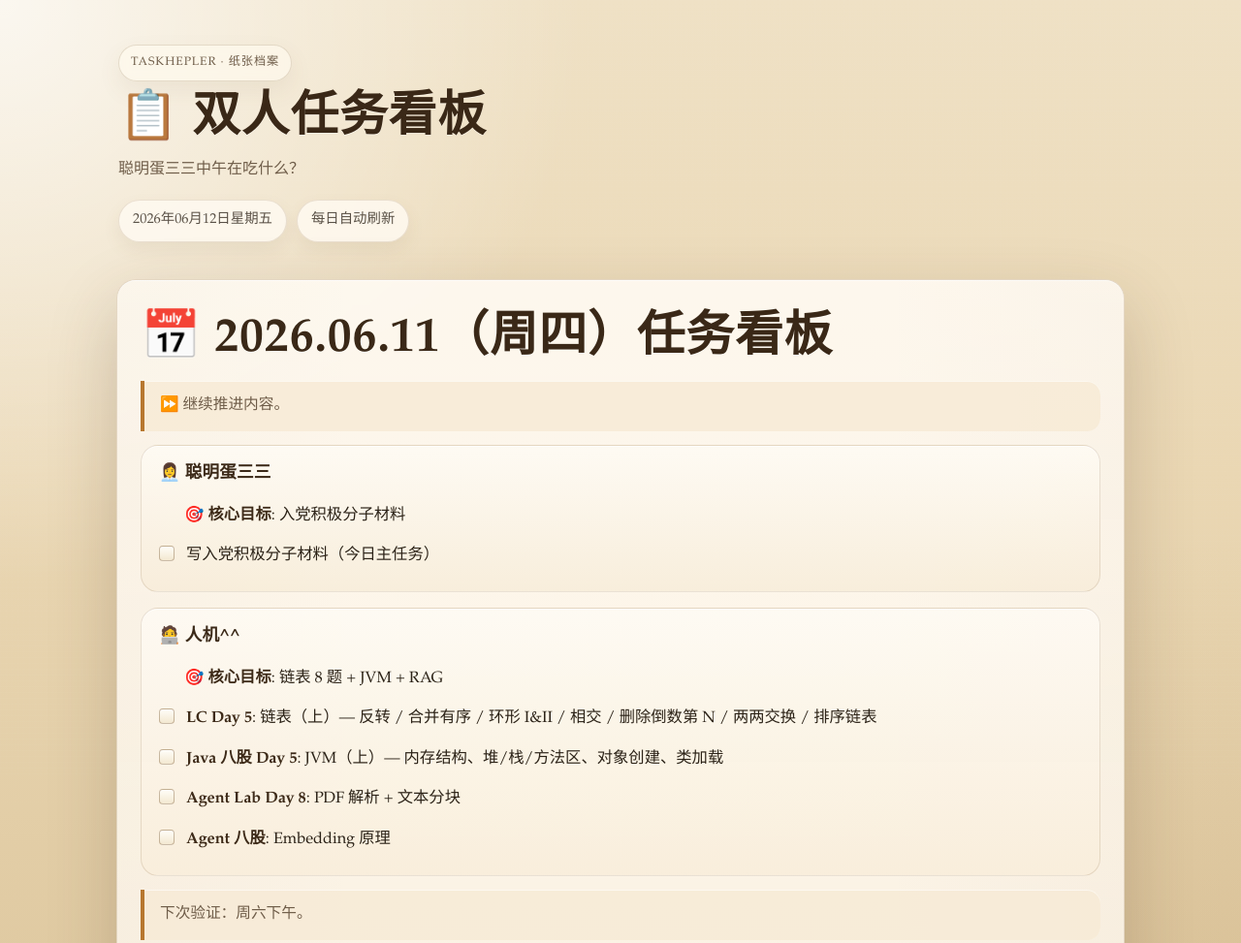
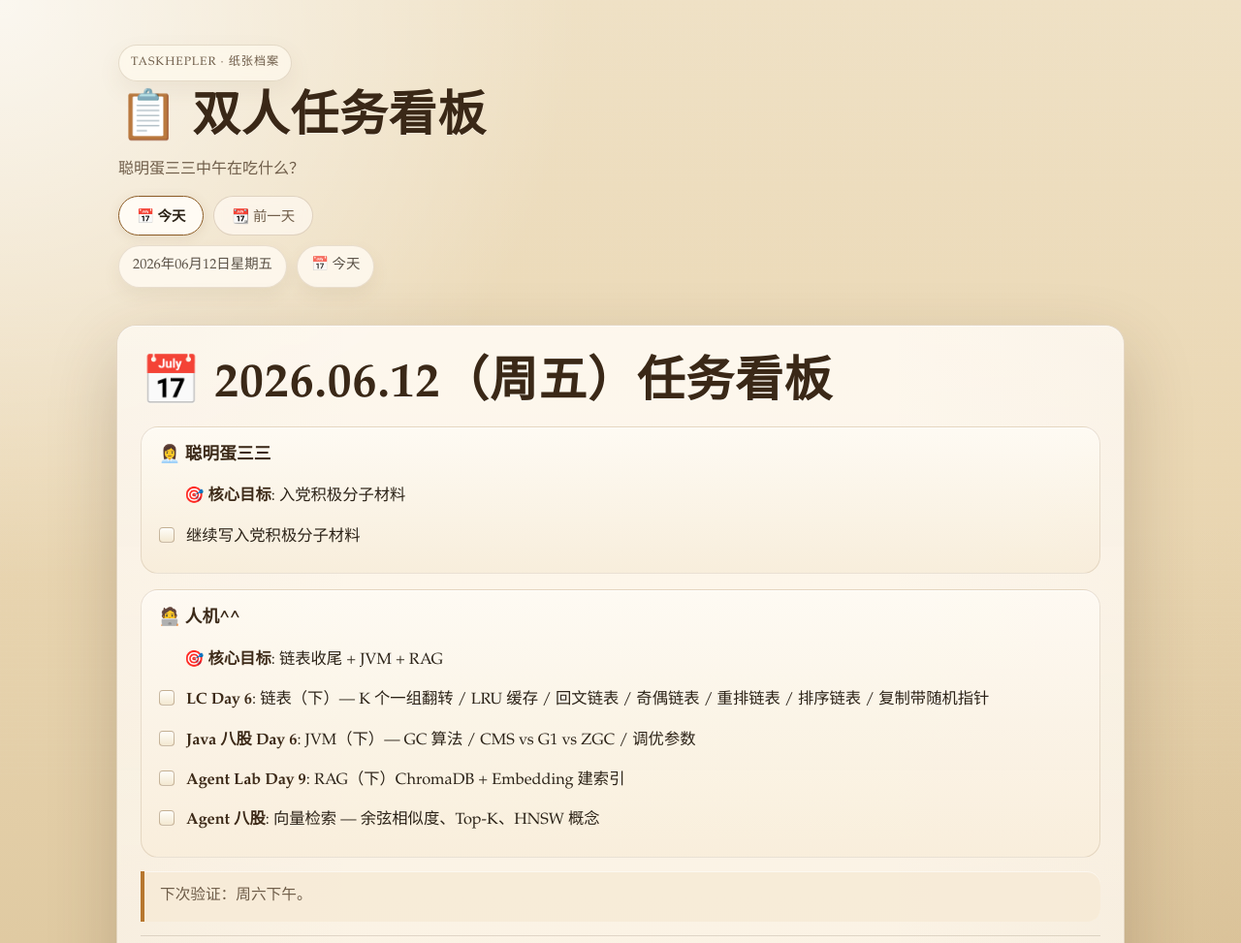
Before and after one commit to rendshow/task-board, a plain HTML site: page index.html in a window 1280 px wide. Shown: the top 973 px of the page at 97% size. Drawn offline with nearby package versions, Linux system fonts and the light colour scheme.

Commit message:
网页加前天按钮+历史标记机制，三三继续写材料，人机进入Day6

```diff
--- a/KANBAN.md
+++ b/KANBAN.md
@@ -1,17 +1,15 @@
-# 📅 2026.06.11（周四）任务看板
-
-> ⏩ 继续推进内容。
+# 📅 2026.06.12（周五）任务看板
 
 ### 👩‍💼 聪明蛋三三
 - 🎯 **核心目标**: 入党积极分子材料
-- [ ] 写入党积极分子材料（今日主任务）
+- [ ] 继续写入党积极分子材料
 
 ### 🧑‍💻 人机^^
-- 🎯 **核心目标**: 链表 8 题 + JVM + RAG
-- [ ] **LC Day 5**: 链表（上）— 反转 / 合并有序 / 环形 I&II / 相交 / 删除倒数第 N / 两两交换 / 排序链表
-- [ ] **Java 八股 Day 5**: JVM（上）— 内存结构、堆/栈/方法区、对象创建、类加载
-- [ ] **Agent Lab Day 8**: PDF 解析 + 文本分块
-- [ ] **Agent 八股**: Embedding 原理
+- 🎯 **核心目标**: 链表收尾 + JVM + RAG
+- [ ] **LC Day 6**: 链表（下）— K 个一组翻转 / LRU 缓存 / 回文链表 / 奇偶链表 / 重排链表 / 排序链表 / 复制带随机指针
+- [ ] **Java 八股 Day 6**: JVM（下）— GC 算法 / CMS vs G1 vs ZGC / 调优参数
+- [ ] **Agent Lab Day 9**: RAG（下）ChromaDB + Embedding 建索引
+- [ ] **Agent 八股**: 向量检索 — 余弦相似度、Top-K、HNSW 概念
 
 > 下次验证：周六下午。
 
@@ -19,7 +17,5 @@
 
 > 🥶 **今日冷笑话**
 >
-> 面试官："你简历上写'精通 Python 多线程'，能展开讲讲吗？"
-> 程序员："好的。Python 有一个叫做 GIL 的东西，它保证了同一时刻只有一个线程在运行。"
-> 面试官："……这不就是单线程吗？"
-> 程序员："对，所以我的多线程经验主要发生在梦里。"
+> 面试官："请描述一下 Java GC 的工作流程。"
+> 程序员："GC 就像我妈——我不用主动清理垃圾，它会在我最不方便的时候突然出现，然后把我正在用的东西也收走。"
--- a/index.html
+++ b/index.html
@@ -96,11 +96,43 @@
             font-size: 1rem;
         }
 
+        .nav-bar {
+            display: flex;
+            gap: 10px;
+            margin: 12px 0 0;
+        }
+
+        .nav-btn {
+            padding: 8px 18px;
+            border-radius: 999px;
+            border: 1px solid rgba(123, 87, 49, 0.22);
+            background: rgba(255, 250, 242, 0.7);
+            color: var(--muted);
+            font-family: inherit;
+            font-size: 0.9rem;
+            cursor: pointer;
+            transition: all 0.2s;
+            backdrop-filter: blur(4px);
+        }
+
+        .nav-btn:hover {
+            border-color: var(--accent);
+            color: var(--ink);
+        }
+
+        .nav-btn.active {
+            background: rgba(255, 252, 246, 0.95);
+            border-color: var(--accent);
+            color: var(--ink);
+            font-weight: 600;
+            box-shadow: 0 2px 12px rgba(120, 89, 54, 0.12);
+        }
+
         .meta-row {
             display: flex;
             flex-wrap: wrap;
             gap: 10px;
-            margin-top: 16px;
+            margin-top: 10px;
         }
 
         .chip {
@@ -356,10 +388,14 @@
         <header class="masthead">
             <div class="eyebrow">TaskHepler · 纸张档案</div>
             <h1>📋 双人任务看板</h1>
-            <p class="subtitle">聪明蛋三三中午在吃什么？</p>
+            <p class="subtitle" id="subtitle-text">聪明蛋三三中午在吃什么？</p>
+            <nav class="nav-bar">
+                <button class="nav-btn active" data-src="KANBAN.md" data-label="今日">📅 今天</button>
+                <button class="nav-btn" data-src="PREV.md" data-label="昨日">📆 前一天</button>
+            </nav>
             <div class="meta-row">
                 <span class="chip" id="date-chip"></span>
-                <span class="chip">每日自动刷新</span>
+                <span class="chip" id="view-chip">📅 今天</span>
             </div>
         </header>
 
@@ -371,11 +407,19 @@
     </main>
 
     <script>
-        (async () => {
+        (() => {
             const loading = document.getElementById('loading');
             const error = document.getElementById('error');
             const content = document.getElementById('content');
             const dateChip = document.getElementById('date-chip');
+            const viewChip = document.getElementById('view-chip');
+            const subtitleText = document.getElementById('subtitle-text');
+            const navBtns = document.querySelectorAll('.nav-btn');
+
+            const SUBTITLES = {
+                'KANBAN.md': '聪明蛋三三中午在吃什么？',
+                'PREV.md': '📆 前一天 · 已标记的任务看板'
+            };
 
             dateChip.textContent = new Intl.DateTimeFormat('zh-CN', {
                 year: 'numeric',
@@ -384,18 +428,21 @@
                 weekday: 'long'
             }).format(new Date());
 
+            async function loadKanban(src) {
+                loading.style.display = 'block';
+                loading.textContent = '⏳ 正在展开纸页...';
+                error.style.display = 'none';
+                document.body.classList.remove('is-ready');
+
                 try {
                     const ts = Date.now();
-                const resp = await fetch(`KANBAN.md?t=${ts}`);
+                    const resp = await fetch(`${src}?t=${ts}`);
                     if (!resp.ok) throw new Error(`HTTP ${resp.status}`);
 
                     let md = await resp.text();
                     md = md.replace(/\r\n/g, '\n');
 
-                marked.setOptions({
-                    breaks: false,
-                    gfm: true
-                });
+                    marked.setOptions({ breaks: false, gfm: true });
 
                     content.innerHTML = marked.parse(md);
                     content.classList.add('markdown-body');
@@ -403,7 +450,6 @@
                     content.querySelectorAll('h3').forEach((heading) => {
                         const list = heading.nextElementSibling;
                         if (!list || list.tagName !== 'UL') return;
-
                         const section = document.createElement('section');
                         section.className = 'section-card';
                         heading.parentNode.insertBefore(section, heading);
@@ -416,8 +462,23 @@
                 } catch (e) {
                     loading.style.display = 'none';
                     error.style.display = 'block';
-                error.textContent = '⚠️ 无法加载看板内容: ' + e.message;
+                    error.textContent = '⚠️ 无法加载看板: ' + e.message;
                 }
+            }
+
+            navBtns.forEach(btn => {
+                btn.addEventListener('click', () => {
+                    const src = btn.dataset.src;
+                    const label = btn.dataset.label;
+                    navBtns.forEach(b => b.classList.remove('active'));
+                    btn.classList.add('active');
+                    viewChip.textContent = '📅 ' + label;
+                    subtitleText.textContent = SUBTITLES[src] || '';
+                    loadKanban(src);
+                });
+            });
+
+            loadKanban('KANBAN.md');
         })();
     </script>
 </body>
```
Also changed, not shown: PREV.md (added, +25 -0 lines), history/2026-06-11.md (added, +25 -0 lines), 1 other file. Lines whose indentation alone changed are shown as unchanged.
